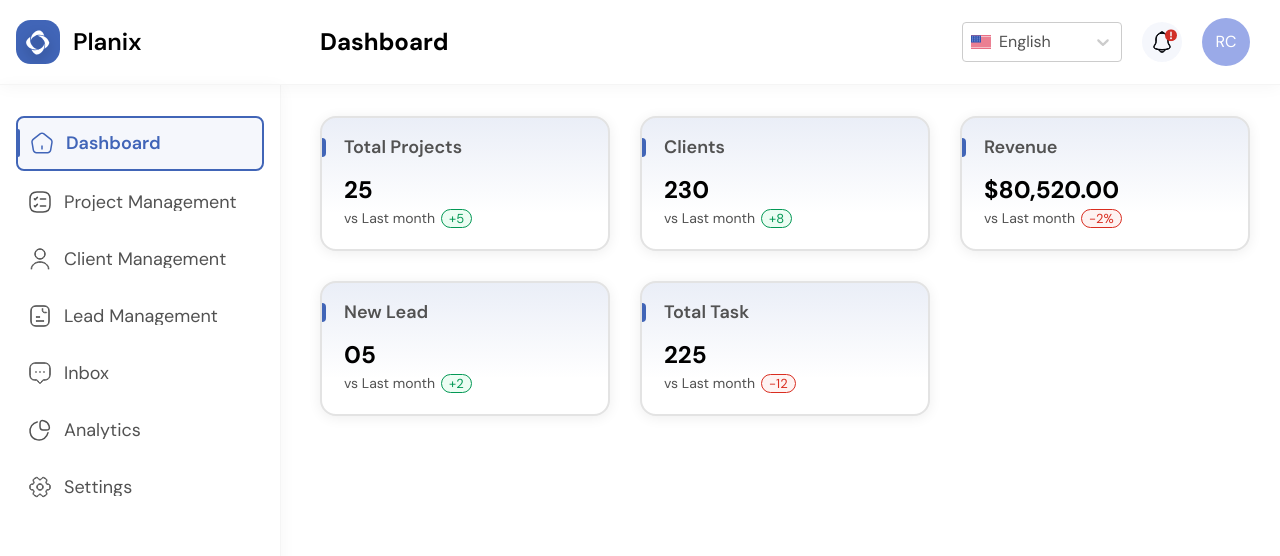
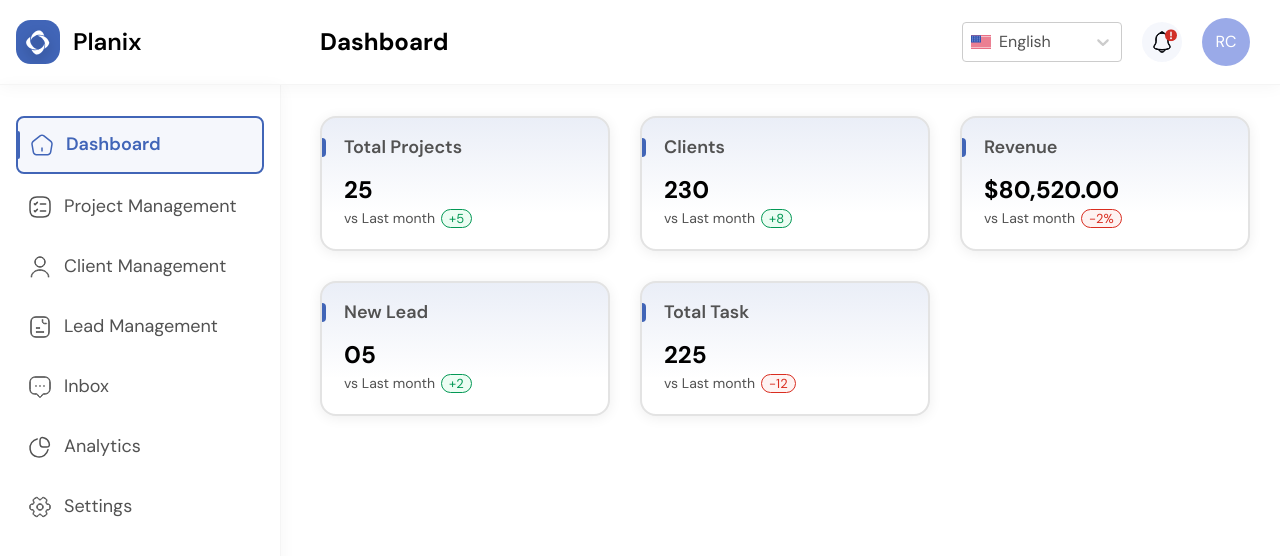
Before and after one commit to Roman-Chaban/planix-app, a Next.js app: page /en/dashboard in a window 1280 px wide. Shown: the top 556 px of the page. Built offline with nearby package versions, Linux system fonts and the light colour scheme.

Commit message:
Refactor: Add line-height for link.

```diff
--- a/src/widgets/sidebar/ui/styles.module.scss
+++ b/src/widgets/sidebar/ui/styles.module.scss
@@ -40,6 +40,7 @@
       weight: size.$font-weight-regular;
     }
     color: inherit;
+    line-height: 150%;
     @include text-ellipsis;
   }
 }
```
